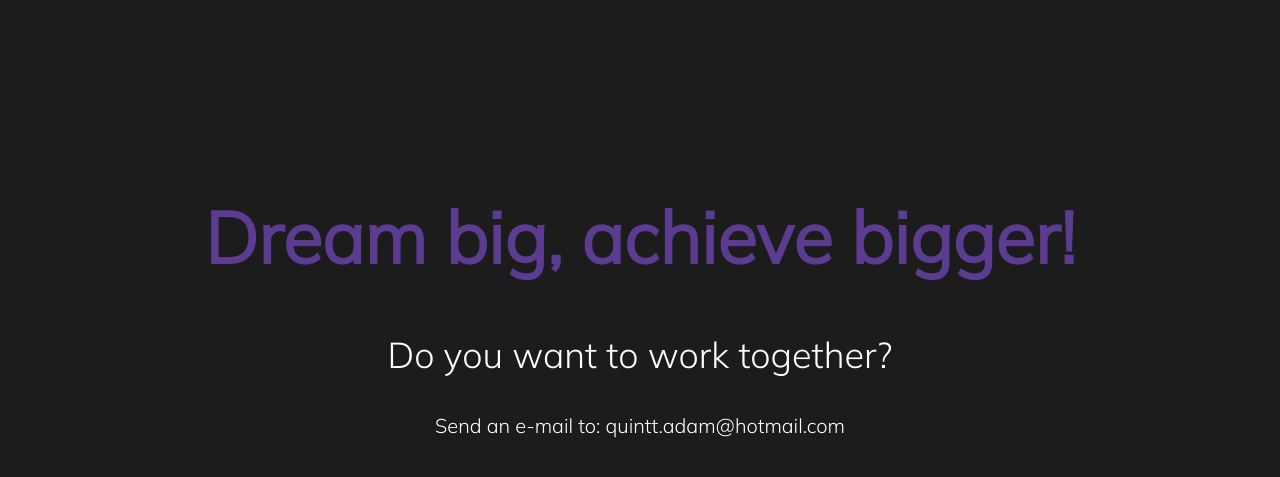
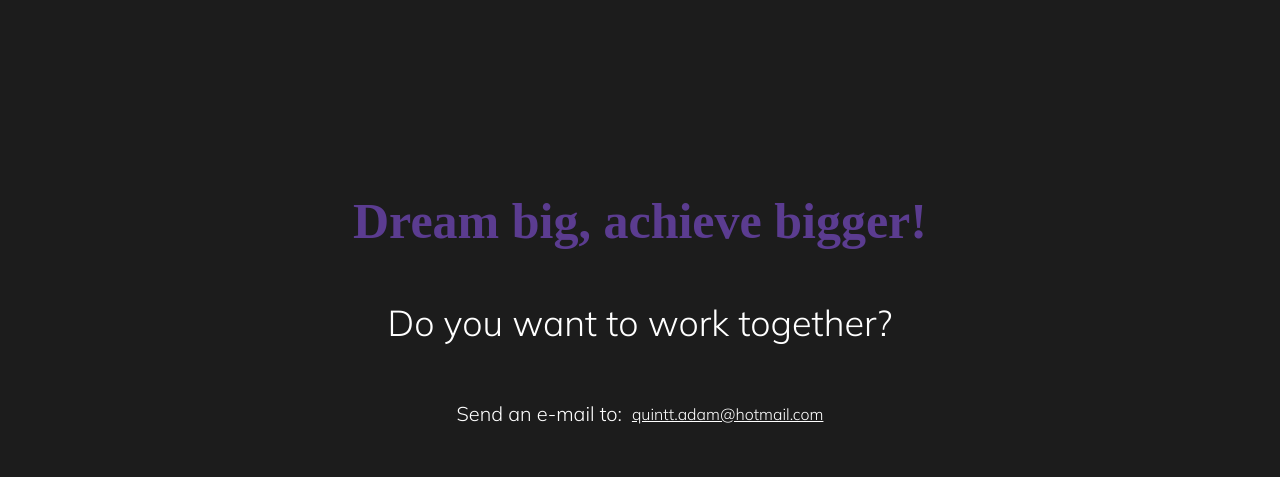
Before and after one commit to QuinttAdam/portfolio, a plain HTML site: page contact.html in a window 1280 px wide. Shown: the part 71-548 px from the top of the page. Drawn offline with Linux system fonts and the light colour scheme; a web font is replaced by a local one.

Commit message:
style: add link to mail

```diff
--- a/contact.html
+++ b/contact.html
@@ -37,9 +37,9 @@
         </div>
     </nav>
     <!-- <h1>Contact</h1> -->
-    <p class="quote">Dream big, achieve bigger!</p>
+    <h1 class="quote">Dream big, achieve bigger!</h1>
     <p class="question">Do you want to work together?</p>
-    <p class="info">Send an e-mail to: quintt.adam@hotmail.com</p>
+    <div class="contactmail"><p class="info">Send an e-mail to: </p><a class="mail" href="mailto:quinttadam@hotmail.com">quintt.adam@hotmail.com</a></div>
     <script src="js/hamburger.js"></script>
     <script
       src="https://kit.fontawesome.com/c2626c7e45.js"
--- a/css/contact.css
+++ b/css/contact.css
@@ -83,7 +83,7 @@ p{
     font-weight: bold;
     margin-top: 200px;
     margin-bottom: 50px;
-    font-size: 72px;
+    font-size: 50px;
     text-align: center;
 }
 .question{
@@ -93,6 +93,15 @@ p{
 .info{
     text-align: center;
     font-size: 20px;
+}
+.contactmail{
+    display: flex;
+    justify-content: center;
+    align-items: center;
+}
+.mail{
+    margin-left: 10px;
+    color: white;
 }
 @media (max-width: 800px) {
     .rotate-90{
@@ -121,7 +130,7 @@ p{
         display: none;
     }
     .quote{
-        font-size: 36px;
+        font-size: 28px;
     }
     .question{
         font-size: 24px;
```
